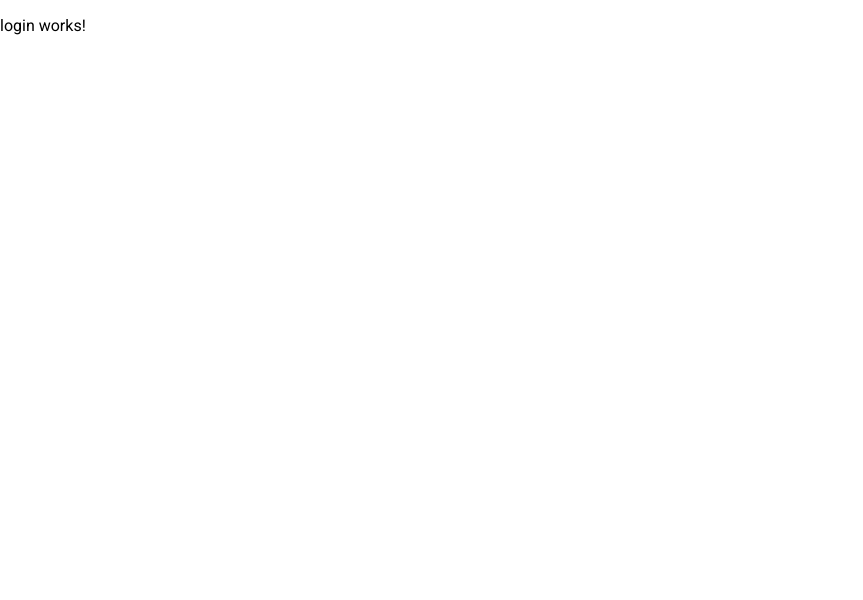
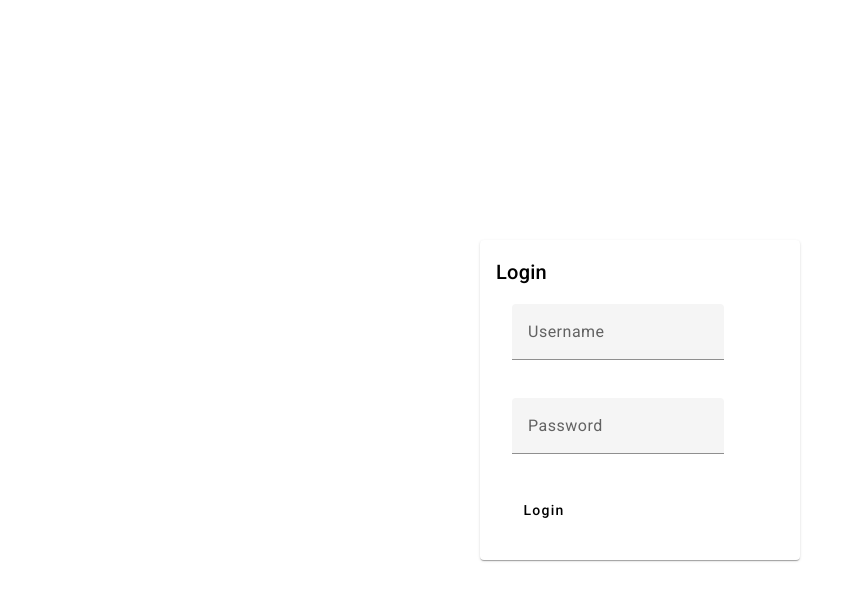
Before and after one commit to DevPetus/acute_chess, an Angular app: page /login in a window 1280 px wide. Shown: the top 600 px of the page, without its empty margins (0-863 px from the left). Built offline with nearby package versions, Linux system fonts and the light colour scheme.

Commit message:
:sparkles: Login Page

```diff
--- a/src/app/components/login/login.component.html
+++ b/src/app/components/login/login.component.html
@@ -1 +1,30 @@
-<p>login works!</p>
+<div class="loginCtn">
+
+  <mat-card class="loginCard">
+    <mat-card-title>Login</mat-card-title>
+    <mat-card-content>
+      <form [formGroup]="form" (ngSubmit)="submit()">
+        <p>
+          <mat-form-field>
+            <input type="text" matInput placeholder="Username" formControlName="username">
+          </mat-form-field>
+        </p>
+
+        <p>
+          <mat-form-field>
+            <input type="password" matInput placeholder="Password" formControlName="password">
+          </mat-form-field>
+        </p>
+        <!--
+        <p *ngIf="error" class="error">
+          {{ error }}
+  </p> -->
+
+        <div class="button">
+          <button type="submit" mat-button>Login</button>
+        </div>
+
+      </form>
+    </mat-card-content>
+  </mat-card>
+</div>
--- a/src/app/components/login/login.component.scss
+++ b/src/app/components/login/login.component.scss
@@ -0,0 +1,12 @@
+.loginCtn {
+    display: flex;
+    height: 100%;
+    justify-content: center;
+    align-items: center;
+}
+
+.loginCard {
+    padding: 1em;
+    width: 20em;
+
+}
--- a/src/app/components/login/login.component.ts
+++ b/src/app/components/login/login.component.ts
@@ -2,12 +2,27 @@ import { Component } from '@angular/core';
 import { RegisterComponent } from '../register/register.component';
 import { MatButtonModule } from '@angular/material/button';
 import { MatIconModule } from '@angular/material/icon';
+import { MatFormFieldModule } from '@angular/material/form-field';
+import { FormControl, FormGroup } from '@angular/forms';
+import { MatCardModule } from '@angular/material/card';
+import { ReactiveFormsModule } from '@angular/forms';
+import { MatInputModule } from '@angular/material/input'
 
 @Component({
   selector: 'app-login',
   standalone: true,
-  imports: [RegisterComponent, MatButtonModule, MatIconModule],
+  imports: [RegisterComponent, MatButtonModule, MatIconModule,
+    MatFormFieldModule, MatCardModule, ReactiveFormsModule, MatInputModule],
   templateUrl: './login.component.html',
   styleUrl: './login.component.scss',
 })
-export class LoginComponent {}
+export class LoginComponent {
+  form: FormGroup = new FormGroup({
+    username: new FormControl(''),
+    password: new FormControl(''),
+  });
+
+  submit() {
+    console.log(this.form.value)
+  }
+}
```
